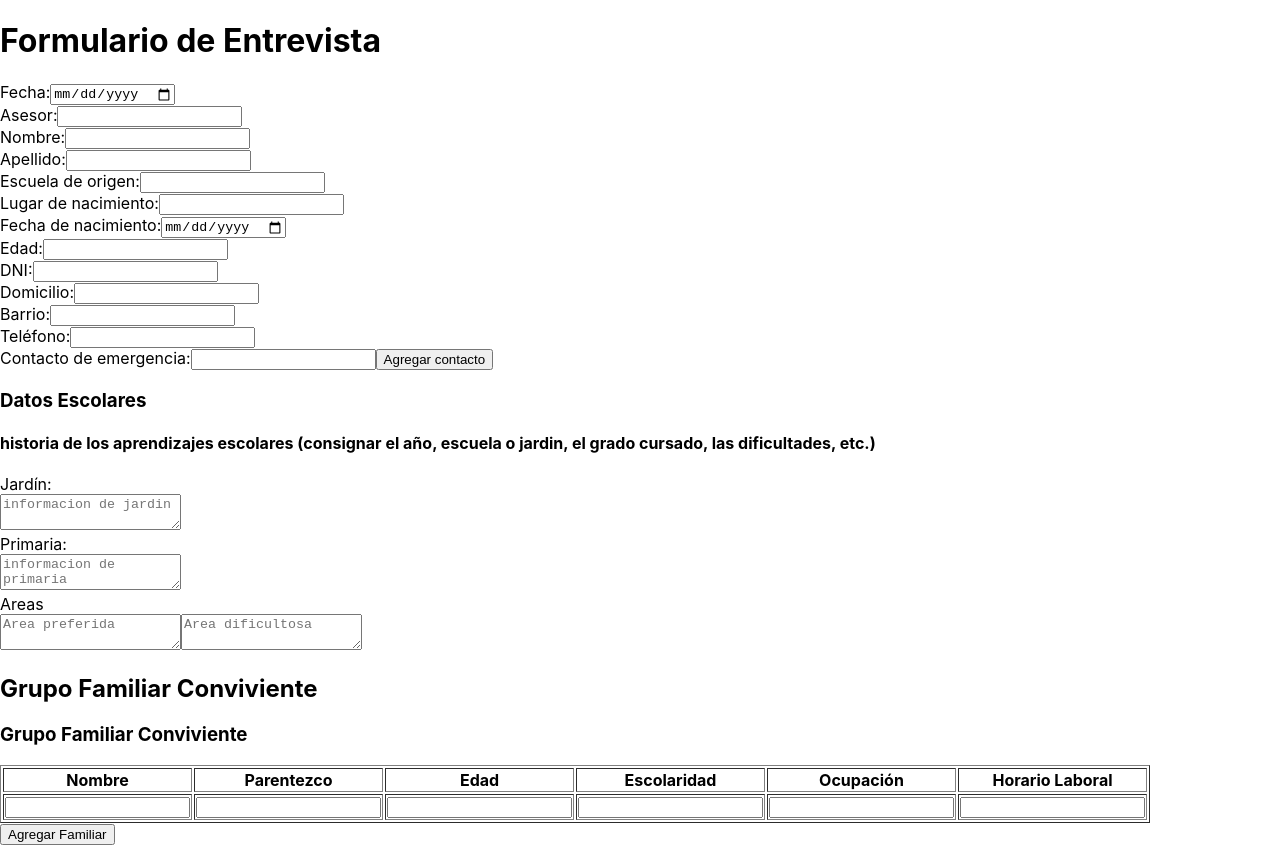
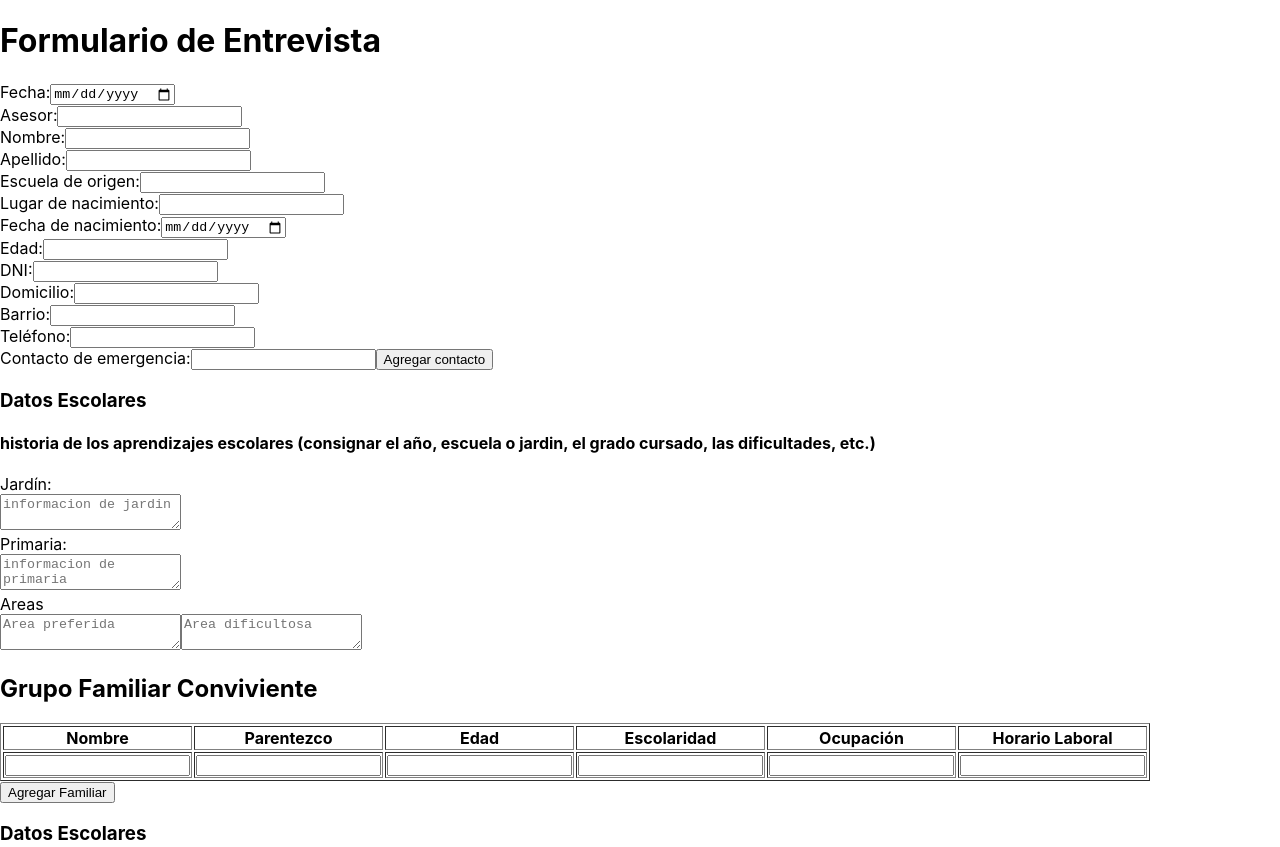
Before and after one commit to Bauty6/Asesoria, a React (Create React App) app: page / in a window 1280 px wide. Shown: the top 847 px of the page. Built offline with nearby package versions, Linux system fonts and the light colour scheme.

Commit message:
eliminacion de algunas lineas

```diff
--- a/src/components/Tabla.jsx
+++ b/src/components/Tabla.jsx
@@ -18,7 +18,6 @@ const TablaFamilia=()=> {
 
   return (
     <div>
-      <h3>Grupo Familiar Conviviente</h3>
       <table border="1">
         <thead>
           <tr>
```
